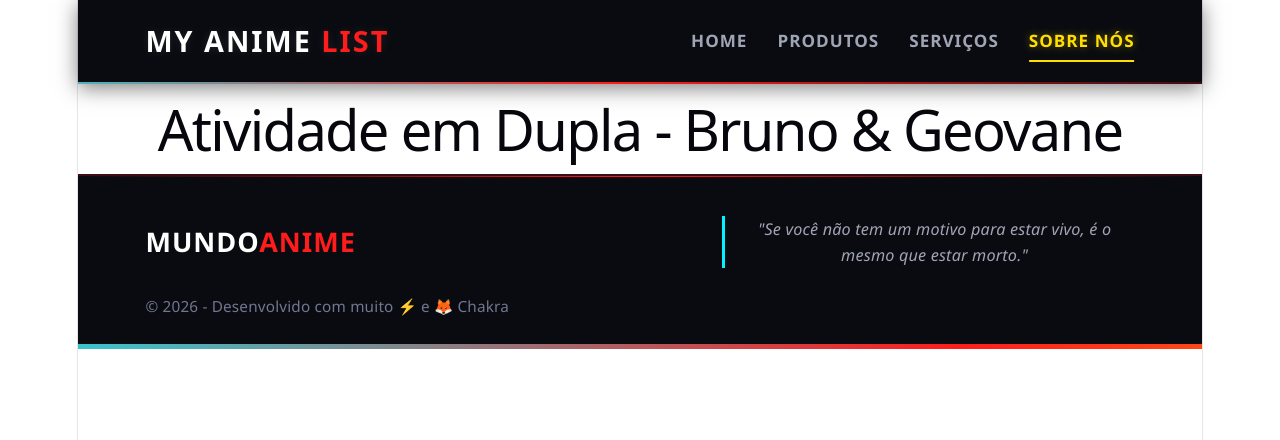
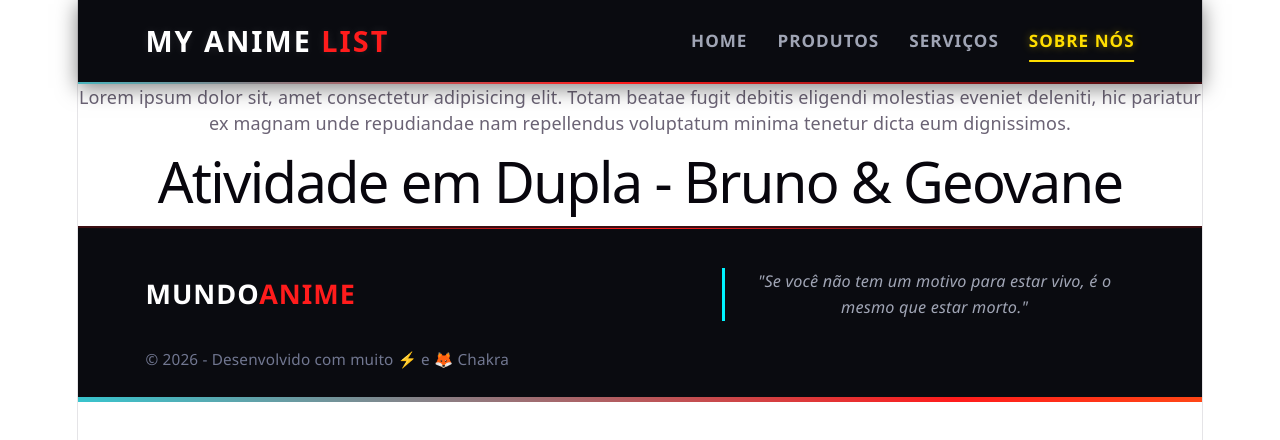
Before and after one commit to BrunnoRosa/ATIVIDADE-DUPLA-BG, a React (Vite) app in the folder projeto-dupla-bg/: page /sobre-nos in a window 1280 px wide. Shown: the top 440 px of the page. Built offline with nearby package versions, Linux system fonts and the light colour scheme.

Commit message:
Criação da página Sobre Nós, atualização do app.jsx

```diff
--- a/projeto-dupla-bg/src/App.jsx
+++ b/projeto-dupla-bg/src/App.jsx
@@ -1,6 +1,7 @@
 import PageHome from './pages/PageHome'
 import Servicos from './pages/Servicos'
 import Produtos from './pages/Produtos'
+import SobreNos from './pages/SobreNos'
 import './App.css'
 import Footer from './components/Footer'
 import Header from './components/Header'
@@ -15,6 +16,7 @@
           <Route path='/' element={<PageHome />}/>
           <Route path='/servicos' element={<Servicos />}/>
           <Route path='/produtos' element={<Produtos />}/>
+          <Route path='/sobre-nos' element={<SobreNos />}/>
         </Routes>
       </main>
 
--- a/projeto-dupla-bg/src/pages/Produtos/index.jsx
+++ b/projeto-dupla-bg/src/pages/Produtos/index.jsx
@@ -2,6 +2,8 @@
 
 export default function Servicos(){
     return(
-        <h1>Produtos</h1>
+        <p>
+            Lorem ipsum dolor sit amet, consectetur adipisicing elit. Nihil, officiis aliquid! Laborum doloribus ab velit ad minus esse culpa officia accusamus sint. Inventore reprehenderit eligendi incidunt aliquam a deleniti asperiores.
+        </p>
     )
 }
--- a/projeto-dupla-bg/src/pages/Servicos/index.jsx
+++ b/projeto-dupla-bg/src/pages/Servicos/index.jsx
@@ -1,7 +1,9 @@
 import './style.css'
 
-export default function Servicos(){
+export default function SobreNos (){
     return(
-        <h1>Teste</h1>
+        <p>
+            Lorem ipsum dolor sit amet consectetur adipisicing elit. Tempore facilis reiciendis sed dolorem necessitatibus explicabo rerum. Numquam accusantium recusandae totam distinctio, delectus culpa nostrum blanditiis, unde, corrupti dolorum consequatur consequuntur.
+        </p>
     )
 }
--- /dev/null
+++ b/projeto-dupla-bg/src/pages/SobreNos/index.jsx
@@ -0,0 +1,10 @@
+import './style.css'
+
+export default function SobreNos(){
+    return(
+        <p>
+            Lorem ipsum dolor sit, amet consectetur adipisicing elit. Totam beatae fugit debitis eligendi molestias eveniet deleniti, hic pariatur ex magnam unde repudiandae nam repellendus voluptatum minima tenetur dicta eum dignissimos.
+
+        </p>
+    )
+}
```
Also changed, not shown: projeto-dupla-bg/src/pages/SobreNos/style.css (added).
